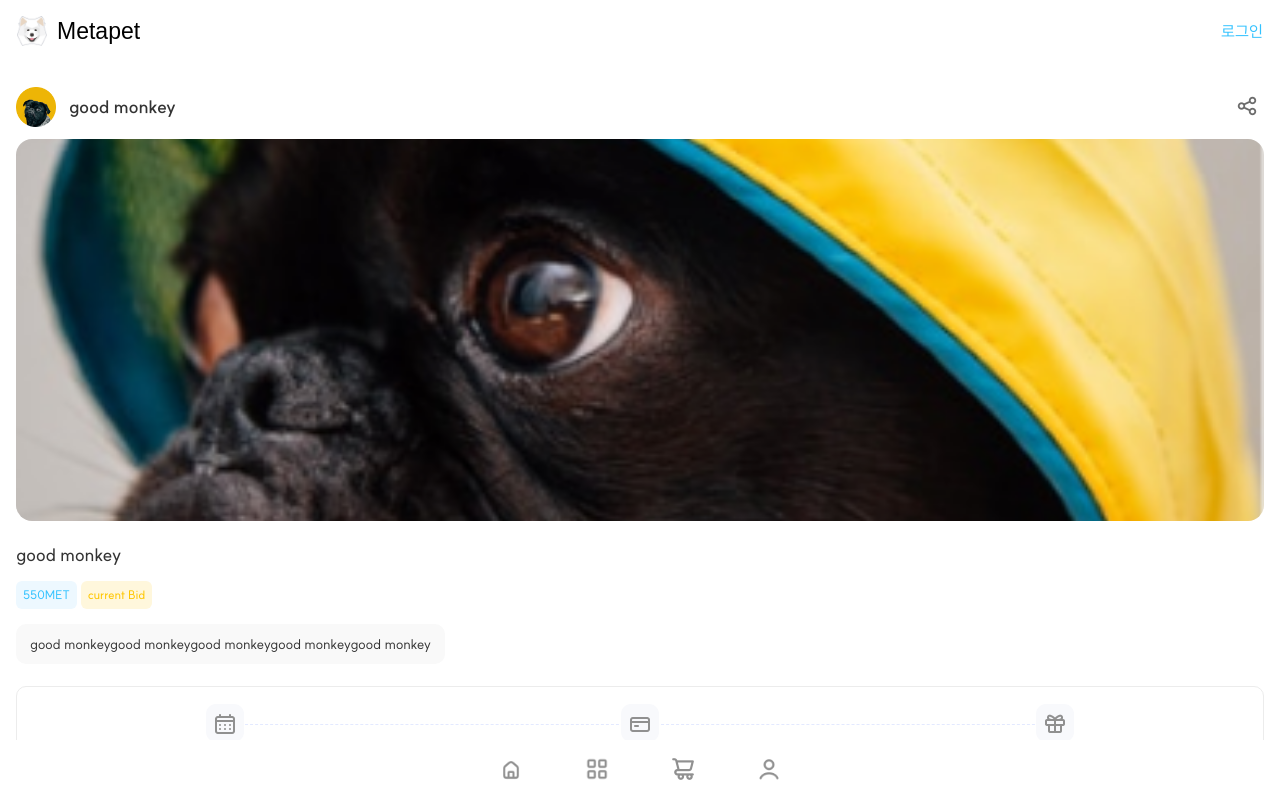
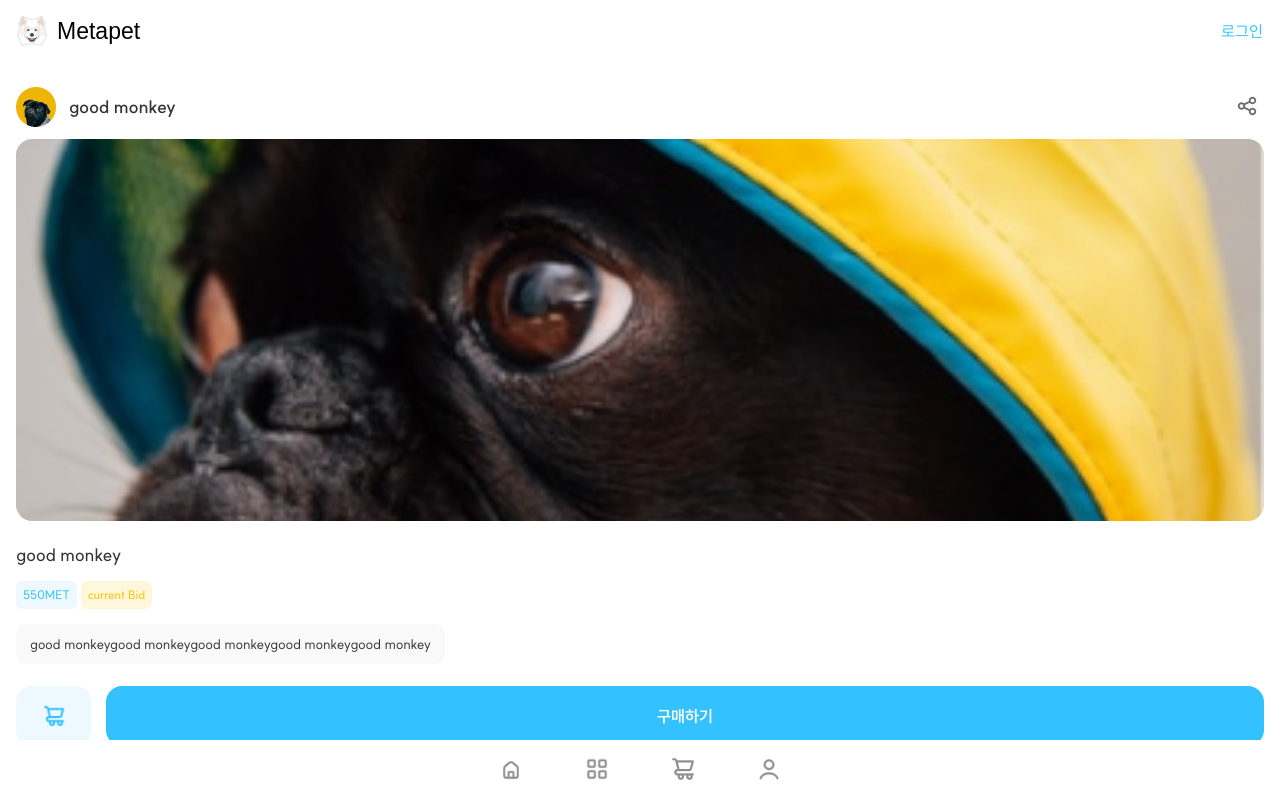
Before and after one commit to KimDongSin/metaPetShop, a React (Create React App) app: page /detail in a window 1280 px wide. Shown: the top 798 px of the page. Built offline with nearby package versions, Linux system fonts and the light colour scheme; the HTML template or start-up script is replaced by a standard one.

Commit message:
디테일 버튼 추가 및 디테일 가격 생성

```diff
--- a/src/components/styled/UI/button/Button.js
+++ b/src/components/styled/UI/button/Button.js
@@ -43,3 +43,20 @@ export const LeaveBtn = styled(Btn)`
     color: #6C6C6C;
     border: 1px solid #6C6C6C;
 `;
+
+export const BuyBtn = styled(Btn)`
+    color: #ffffff;
+    background-color: #33C2FF;
+    `;
+
+export const CartBtn = styled(Btn)`
+    width: 75px;
+    flex-shrink: 0;
+    margin-right: 15px;
+    background-color: #EDF8FF;
+
+    img {
+        width: 24px;
+        height: 24px;
+    }
+`;
--- a/src/pages/detail/detail.js
+++ b/src/pages/detail/detail.js
@@ -9,6 +9,7 @@ import DetailStory from "./ui/detailStory";
 import DetailInfo from "./ui/detailInfo";
 import DetailFollower from "./ui/detailFollower";
 import DetailDelivery from "./ui/delivery";
+import Price from "./ui/price";
 
 const Wrapper = styled.div`
     padding: 0px 16px;
@@ -74,7 +75,7 @@ function Detail() {
             </ItemDetail>
 
 
-
+            <Price />
             <DetailDelivery />
             <DetailTab />
             <DetailFollower />
--- /dev/null
+++ b/src/pages/detail/ui/price.js
@@ -0,0 +1,46 @@
+import styled from "styled-components";
+import { BuyBtn, CartBtn } from "../../../components/styled/UI/button/Button";
+import cart from "../../../assets/images/common/cart_on_icon.png";
+
+const Wrapper = styled.div`
+
+`;
+
+const Like = styled.div`
+
+`;
+
+const ProductCnt = styled.div`
+    display: flex;
+    justify-content: center;
+    align-items: center;
+
+`;
+
+const BeforeSeller = styled.div`
+
+`;
+
+
+
+function Price() {
+    return (
+        <Wrapper>
+
+            <Like>
+
+            </Like>
+
+
+
+            <ProductCnt>
+                <CartBtn><img src={cart} /></CartBtn>
+                <BuyBtn>구매하기</BuyBtn>
+            </ProductCnt>
+            <BeforeSeller></BeforeSeller>
+
+        </Wrapper>
+    )
+}
+
+export default Price;
```
